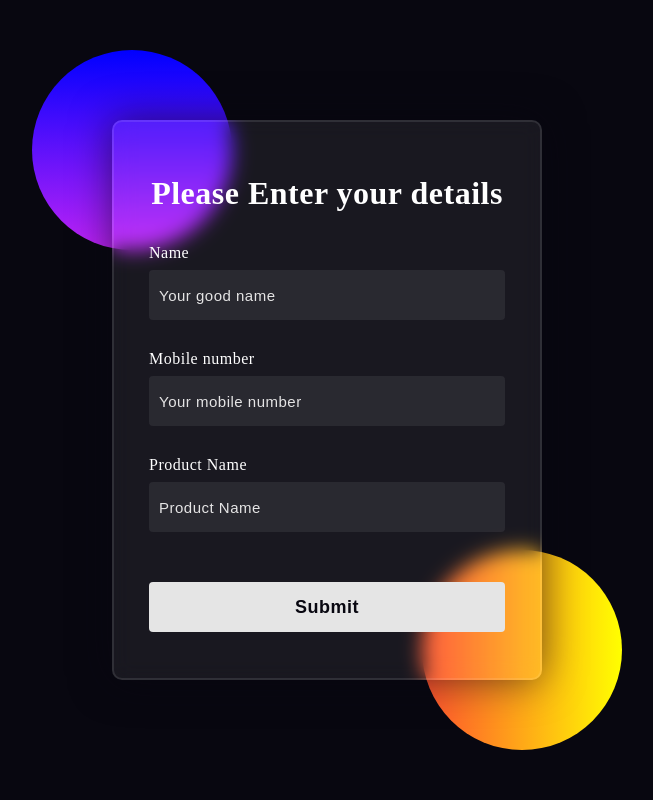
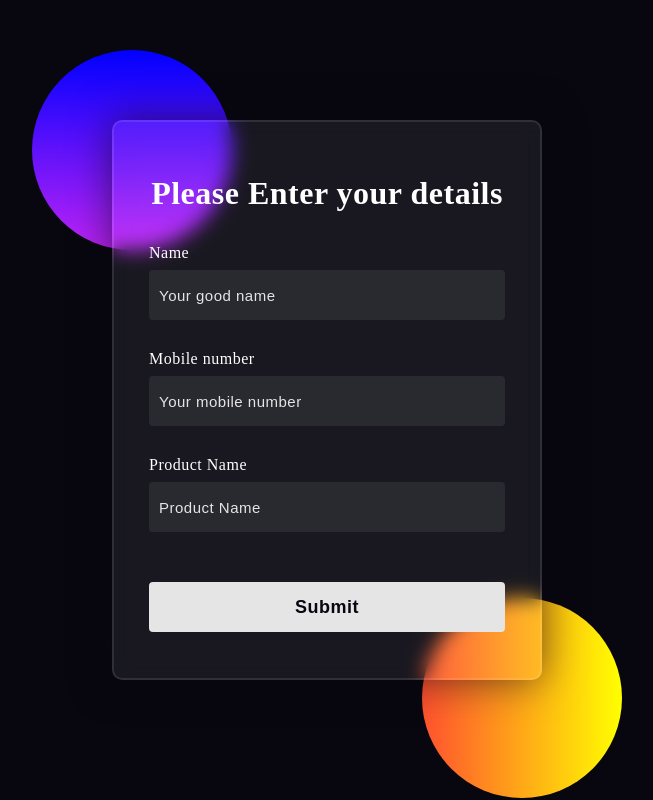
Before and after one commit to Yuvraj1187/Coflinx, a plain HTML site: page form.html in a window 1280 px wide. Shown: the whole page, without its empty margins (313-966 px from the left). Drawn offline with Linux system fonts and the light colour scheme.

Commit message:
Update form.css

```diff
--- a/form.css
+++ b/form.css
@@ -33,7 +33,7 @@ body
 .circle2{
     background: linear-gradient(to right,#ff512f,yellow) ;
     right: -5rem;
-    bottom: -5.6rem;
+    bottom: -8.6rem;
 }
 form
 {
```
